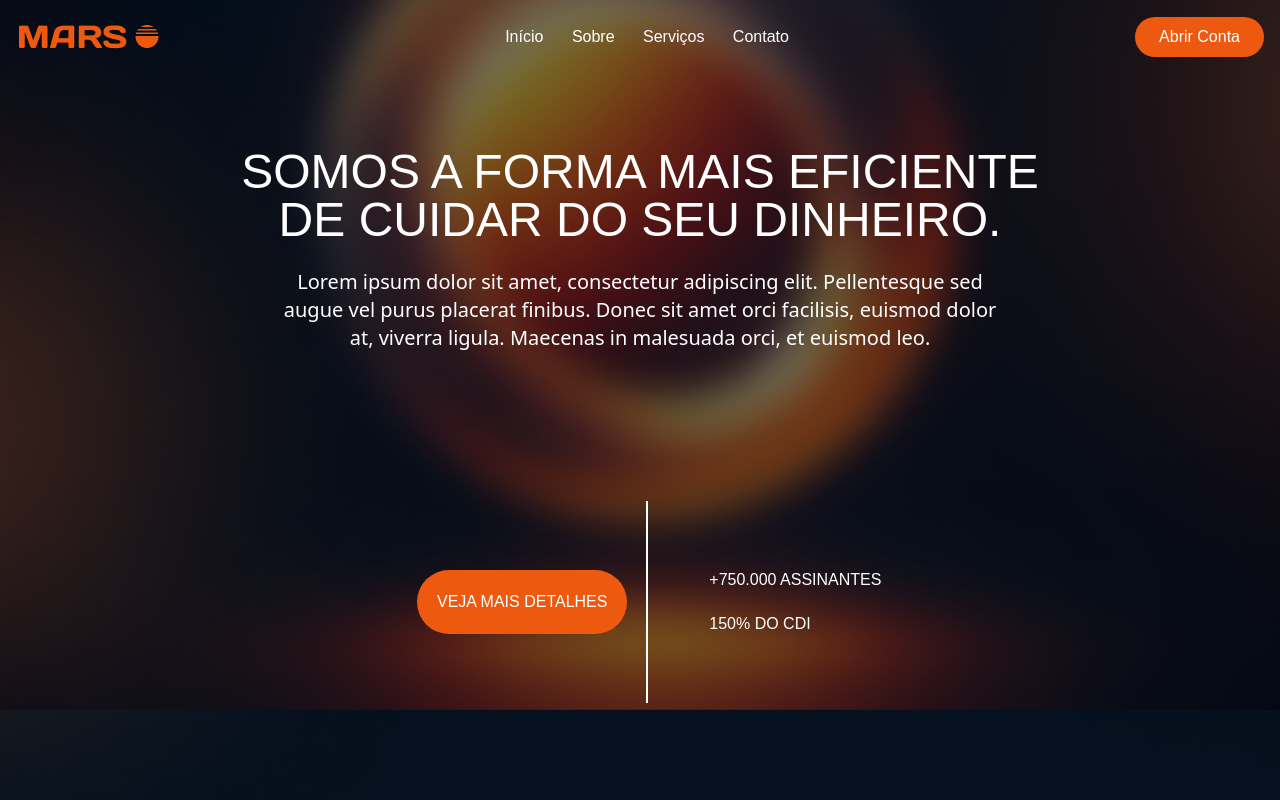
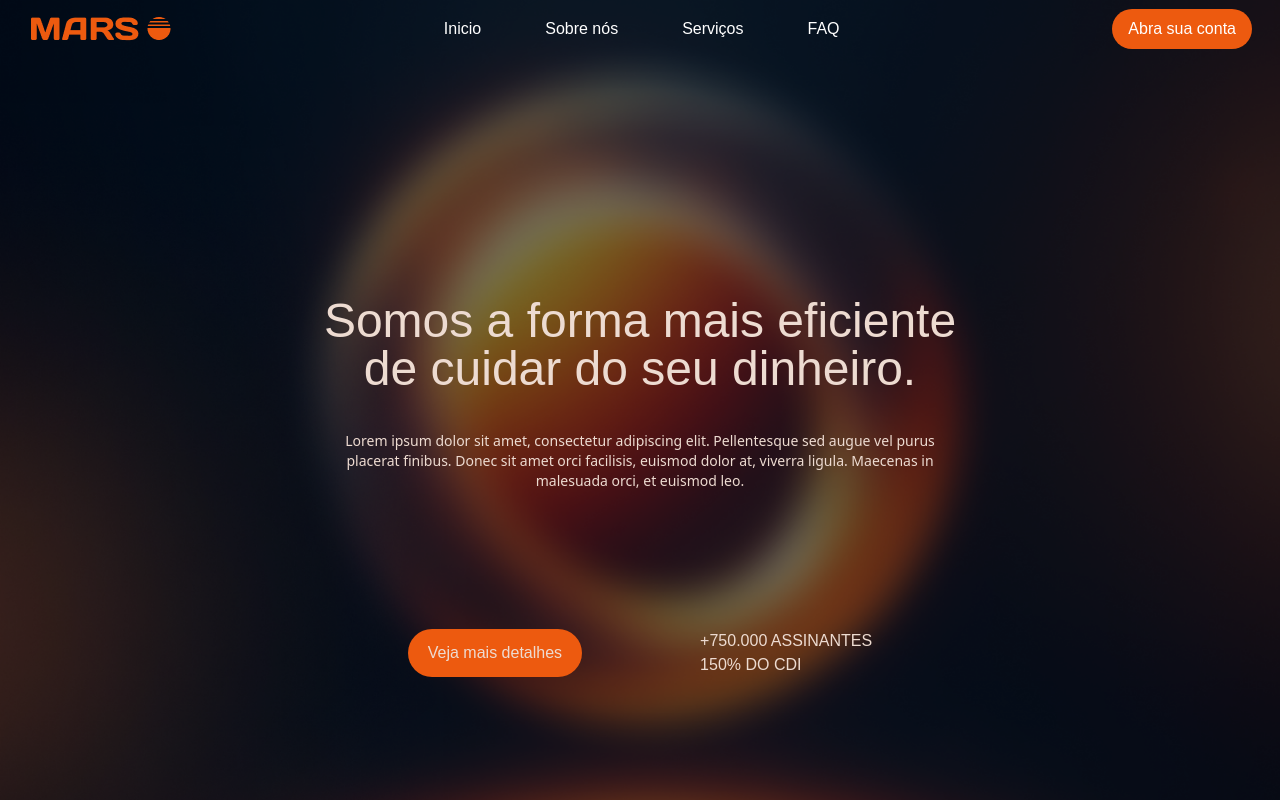
Before and after one commit to peDrexx/Banco-MARS, a website: page index.html in a window 1280 px wide. Drawn offline with Linux system fonts and the light colour scheme; a web font is replaced by a local one.

Commit message:
Refiz todo o Hero e o header do site, agora tá tudo certo.

```diff
--- a/index.html
+++ b/index.html
@@ -1,5 +1,5 @@
 <!DOCTYPE html>
-<html lang="en">
+<html lang="pt-BR">
     <head>
         <meta charset="UTF-8">
         <meta name="viewport" content="width=device-width, initial-scale=1.0">
@@ -7,46 +7,52 @@
         <link rel="stylesheet" href="styles/main.css">
     </head>
     <body class="bg-azul-espaco-100">
-    <header class="absolute w-full">
-        <div class="flex items-center justify-between p-4">
-            <!-- Seção Logo -->
-            <div class="logo">
-                <img src="./images/logo_MARS.png">
+        <!-- Before the fold -->
+        <div class="w-full flex flex-col gap-[240px] max-[867px]:gap-[180px] bg-[url(../images/hero_bg.png)] bg-top bg-no-repeat bg-auto xl:bg-cover min-h-screen bg-fixed">
+            <!-- Header -->
+            <header class="w-full flex flex-row justify-between items-center py-2 px-7">
+                <div>
+                    <img src="./images/logo_MARS.png" alt="logo do banco mars">
                 </div>
-
-            <!-- Seção Menu de Navegação -->
-            <nav class="space-x-6 font-days">
-                <a href="#" class="text-white hover:text-laranja-marte">Início</a>
-                <a href="#" class="text-white hover:text-laranja-marte">Sobre</a>
-                <a href="#" class="text-white hover:text-laranja-marte">Serviços</a>
-                <a href="#" class="text-white hover:text-laranja-marte">Contato</a>
+                <nav class="flex-row font-days text-white hidden min-[867px]:flex">
+                    <ul class="flex gap-x-16">
+                        <a href="#" class="hover:text-laranja-marte transition-all">Inicio</a>
+                        <a href="#" class="hover:text-laranja-marte transition-all">Sobre nós</a>
+                        <a href="#" class="hover:text-laranja-marte transition-all">Serviços</a>
+                        <a href="#" class="hover:text-laranja-marte transition-all">FAQ</a>
+                    </ul>
                 </nav>
-
-            <!-- Seção Botão Abrir Conta -->
-            <div class="botao-conta font-days">
-                <button class="bg-laranja-marte text-white px-6 py-2 rounded-full hover:bg-opacity-90">
-                    Abrir Conta
-                </button>
+                <div class="hidden min-[867px]:block">
+                    <a href="#">
+                        <button class="bg-laranja-marte font-days text-white py-2 px-4 rounded-full cursor-pointer">Abra sua conta</button>
+                    </a>
                 </div>
+                <!-- Menu hamburger -->
+                <div class="block min-[867px]:hidden w-[100px] h-[100px] bg-laranja-marte rounded-full">
+                    <h3 class="text-white font-days text-center">Menu</h3>
                 </div>
             </header>
 
             <!-- Hero -->
-    <div class="w-full h-[100vh] bg-[url('../images/hero_bg.png')] bg-no-repeat bg-center bg-cover p-[2%] flex flex-col gap-y-50 items-center justify-center">
-        <div class="flex flex-col items-center justify-center text-white text-center mx-auto">
-            <h1 class="w-4/5 text-5xl font-days mb-6">SOMOS A FORMA MAIS EFICIENTE <br> DE CUIDAR DO SEU DINHEIRO.</h1>
-            <p class="text-xl w-[60%]">Lorem ipsum dolor sit amet, consectetur adipiscing elit. Pellentesque sed augue vel purus placerat finibus. Donec sit amet orci facilisis, euismod dolor at, viverra ligula. Maecenas in malesuada orci, et euismod leo.</p>
+            <section class="flex flex-col w-full items-center gap-[78px] min-[867px]:gap-[138px]">
+                <div class="w-full max-[867px]:w-[75%] text-center flex flex-col items-center gap-[38px]">
+                    <h1 class="text-5xl text-bege-alaranjado min-[867px]:w-[50%]">Somos a forma mais eficiente <br> de cuidar do seu dinheiro.</h1>
+                    <p class="text-sm text-bege-alaranjado min-[867px]:w-[50%]">Lorem ipsum dolor sit amet, consectetur adipiscing elit. Pellentesque sed augue vel purus placerat finibus. Donec sit amet orci facilisis, euismod dolor at, viverra ligula. Maecenas in malesuada orci, et euismod leo.</p>
+                </div>
+                <div class="flex flex-row max-[867px]:flex-col-reverse gap-[78px] min-[867px]:gap-[118px]">
+                    <button class="text-bege-alaranjado bg-laranja-marte font-days rounded-full py-3 px-5 cursor-pointer">Veja mais detalhes</button>
+                    <div class="text-bege-alaranjado">
+                        <h1>+750.000 ASSINANTES</h1>
+                        <h1>150%  DO CDI</h1>
+                    </div>
+                </div>
+            </section>
         </div>
 
-        <div class="w-full flex flex-row items-center justify-center gap-[5%]">
-            <div class="flex items-center border-r-2 p-[1.5%] h-[200%] border-white">
-                <button class="rounded-full bg-laranja-marte text-white font-days p-5 cursor-pointer">VEJA MAIS DETALHES</button>
-            </div>
-            <div class="flex flex-col gap-5 ">
-                <h2 class="font-days text-white">+750.000 ASSINANTES</h2>
-                <h2 class="font-days text-white">150% DO CDI</h2>
-            </div>
-        </div>
-    </div>
+        <!-- Conteúdo -->
+        <main>
+
+        </main>
+
     </body>
 </html>
--- a/styles/input.css
+++ b/styles/input.css
@@ -7,6 +7,7 @@
 
     /* Cores */
     --color-laranja-marte: #ED5A0F;
+    --color-bege-alaranjado: #EDDBD1;
     --color-azul-espaco-100: #05111E;
     --color-azul-espaco-200: #1E1F2C;
 }
```
Also changed, not shown: styles/main.css. Lines whose indentation alone changed are shown as unchanged.
